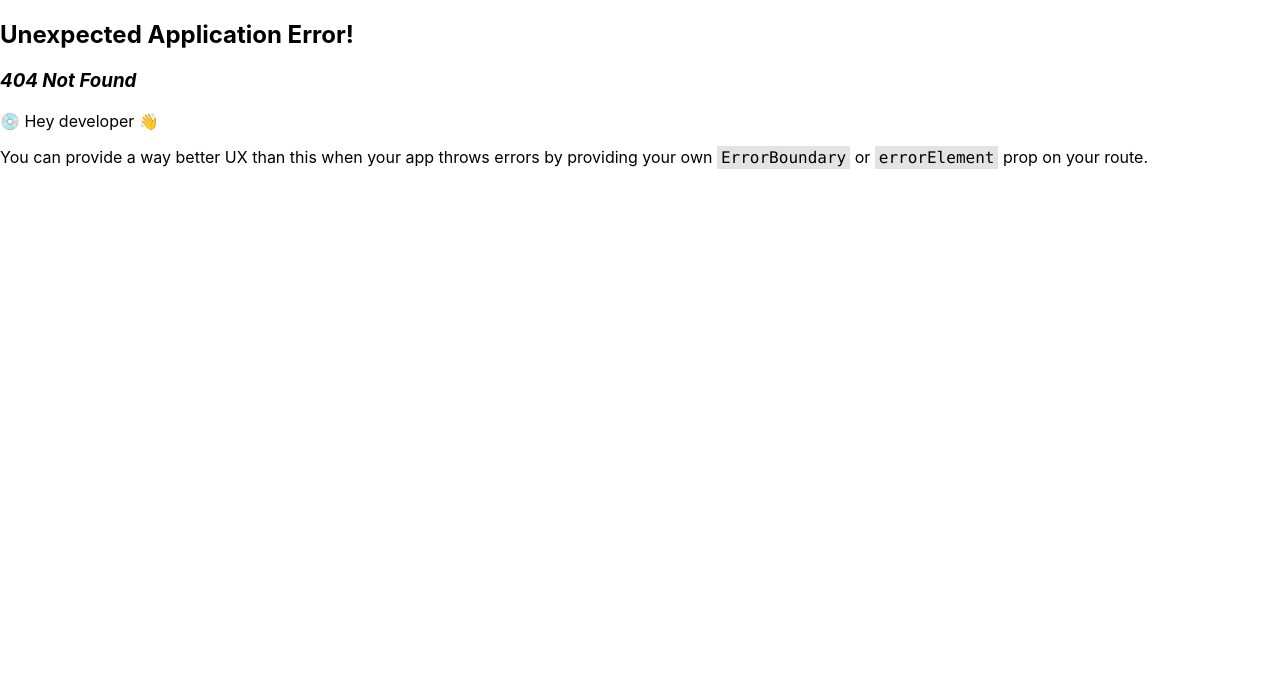
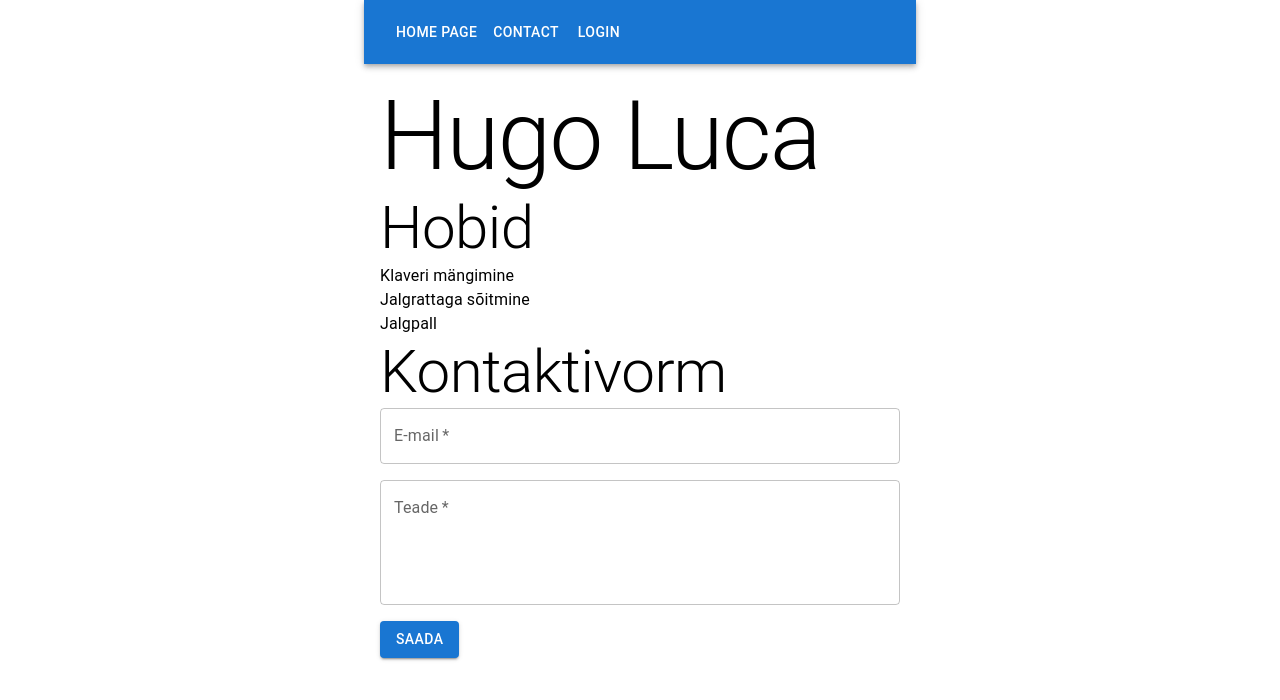
Before and after one commit to HugoLucaT/typescript-app, a React (Create React App) app: page /typescript-app/contact in a window 1280 px wide. Before the commit this address had no page. Shown: the top 700 px of the page. Built offline with nearby package versions, Linux system fonts and the light colour scheme.

Commit message:
feat: 24/09/22 kodutöö 3-mas punkt tehtud

```diff
--- a/src/App.tsx
+++ b/src/App.tsx
@@ -1,17 +1,15 @@
 import React from "react";
 import "./App.css";
-import MyButton from "./components/MyButton";
 import Container from "@mui/material/Container";
-import { Box, TextField } from "@mui/material";
-import Stack from "@mui/material/Stack";
-import Login from "./components/Login";
-import { Outlet } from "react-router-dom";
+import { Outlet, useLocation } from "react-router-dom";
+import Header from "./components/Header";
+import HomePage from "./components/Home";
 
 function App() {
   return (
     <Container maxWidth="sm">
-      <Outlet />
-      <Login />
+      <Header />
+      {useLocation().pathname === "/typescript-app" ? <HomePage /> : <Outlet />}
     </Container>
   );
 }
--- /dev/null
+++ b/src/components/Header.tsx
@@ -0,0 +1,23 @@
+import React from "react";
+import { AppBar, Toolbar, Button, Box } from "@mui/material";
+import { Link } from "react-router-dom";
+
+export default function Header() {
+  return (
+    <AppBar position="static">
+      <Toolbar>
+        <Box sx={{ flexGrow: 1 }}>
+          <Button color="inherit" component={Link} to="/typescript-app">
+            Home Page
+          </Button>
+          <Button color="inherit" component={Link} to="/typescript-app/contact">
+            Contact
+          </Button>
+          <Button color="inherit" component={Link} to="/typescript-app/login">
+            Login
+          </Button>
+        </Box>
+      </Toolbar>
+    </AppBar>
+  );
+}
--- /dev/null
+++ b/src/components/Home.tsx
@@ -0,0 +1,11 @@
+import React from "react";
+import { AppBar, Toolbar, Button, Box, Typography } from "@mui/material";
+import { Link } from "react-router-dom";
+
+export default function HomePage() {
+  return (
+    <Typography variant="h1" component="h1">
+      See on avaleht
+    </Typography>
+  );
+}
--- /dev/null
+++ b/src/components/Name.tsx
@@ -0,0 +1,69 @@
+import React, { FormEvent, useState } from "react";
+import { Typography, TextField, Button, Box } from "@mui/material";
+
+const Name = ({ title = "World" }) => {
+  const [form, setForm] = useState({ email: "", message: "" });
+  //const [username, setUsername] = useState("");
+  //const [password, setPassword] = useState("");
+
+  const handleSubmit = (event: FormEvent<HTMLFormElement>) => {
+    event.preventDefault();
+    console.log(form);
+  };
+
+  const handleChange = (event: React.ChangeEvent<HTMLInputElement>) => {
+    setForm((prevForm) => ({
+      ...prevForm,
+      [event.target.name]: event.target.value,
+    }));
+  };
+
+  return (
+    <Box id="name" sx={{ p: 2 }}>
+      <Typography variant="h1" component="h1">
+        {title}
+      </Typography>
+      <Typography variant="h2" component="h2">
+        Hobid
+      </Typography>
+      {["Klaveri mängimine", "Jalgrattaga sõitmine", "Jalgpall"].map(
+        (element, index) => (
+          <Typography key={index} variant="body1" component="p">
+            {element}
+          </Typography>
+        )
+      )}
+      <Typography variant="h2" component="h2">
+        Kontaktivorm
+      </Typography>
+      <form onSubmit={handleSubmit}>
+        <Box sx={{ mb: 2 }}>
+          <TextField
+            label="E-mail"
+            type="email"
+            name="email"
+            onChange={handleChange}
+            required
+            fullWidth
+          />
+        </Box>
+        <Box sx={{ mb: 2 }}>
+          <TextField
+            label="Teade"
+            name="message"
+            multiline
+            rows={4}
+            onChange={handleChange}
+            required
+            fullWidth
+          />
+        </Box>
+        <Button type="submit" variant="contained" color="primary">
+          Saada
+        </Button>
+      </form>
+    </Box>
+  );
+};
+
+export default Name;
--- a/src/index.tsx
+++ b/src/index.tsx
@@ -14,12 +14,15 @@ import {
   Route,
   RouterProvider,
 } from "react-router-dom";
+import Login from "./components/Login";
+import Name from "./components/Name";
+import HomePage from "./components/Home";
 
 const router = createBrowserRouter(
   createRoutesFromElements(
-    <Route path="/" element={<App />}>
-      <Route path="extra" element={<h1>Extra</h1>} />
-      <Route path="contact" element={<h1>Contact</h1>} />
+    <Route path="/typescript-app" element={<App />}>
+      <Route path="login" element={<Login />} />
+      <Route path="contact" element={<Name title="Hugo Luca" />} />
     </Route>
   )
 );
```
